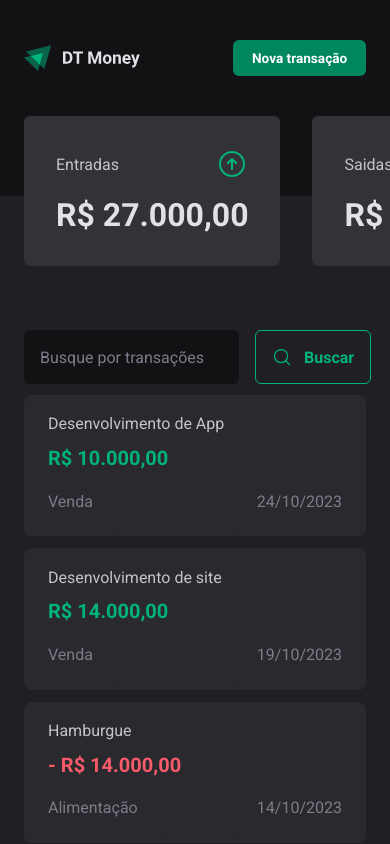
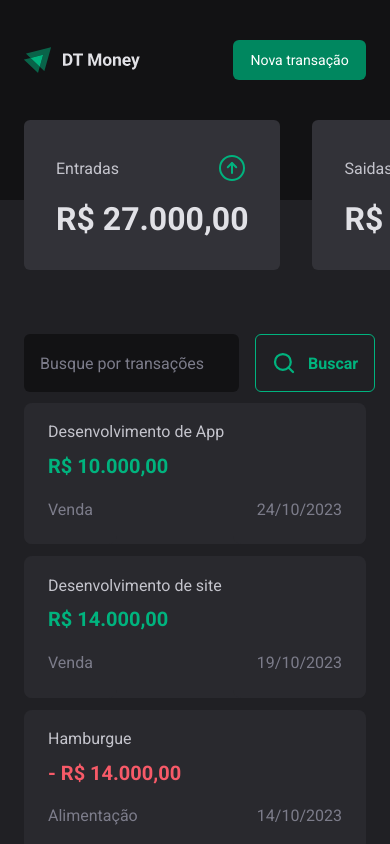
Before and after one commit to mbrenodev/dt-money, a React (Vite) app: page / in a window 390 px wide. Shown: the top 844 px of the page. Built offline with nearby package versions, Linux system fonts and the light colour scheme; data requests are answered from the project's data file.

Commit message:
added screen for mobile search

```diff
--- a/src/components/Header/styles.ts
+++ b/src/components/Header/styles.ts
@@ -41,10 +41,10 @@ export const NewTransactionButton = styled.button`
 
   @media (max-width: 390px) {
     width: 8.3rem;
-    height: 2.25rem;
+    height: 2.5rem;
     padding: 0;
     color: white;
-    font-size: 0.85rem;
-    font-weight: 600;
+    font-size: 0.88rem;
+    font-weight: 500;
   }
 `
--- a/src/pages/Transactions/components/SearchForm/index.tsx
+++ b/src/pages/Transactions/components/SearchForm/index.tsx
@@ -5,6 +5,7 @@ import * as z from 'zod'
 import { zodResolver } from '@hookform/resolvers/zod'
 import { useContext } from 'react'
 import { TransactionsContext } from '../../../../contexts/TransactionsContext'
+import { screenDisplay } from '../../../../utils/formatter'
 
 const searchFormSchema = z.object({
   query: z.string(),
@@ -34,8 +35,8 @@ export function SearchForm() {
         {...register('query')}
       />
       <button type="submit" disabled={isSubmitting}>
-        <MagnifyingGlass size={20} />
-        Buscar
+        <MagnifyingGlass size={24} weight="bold" />
+        {screenDisplay ? '' : 'Buscar'}
       </button>
     </SearchFormContainer>
   )
```
